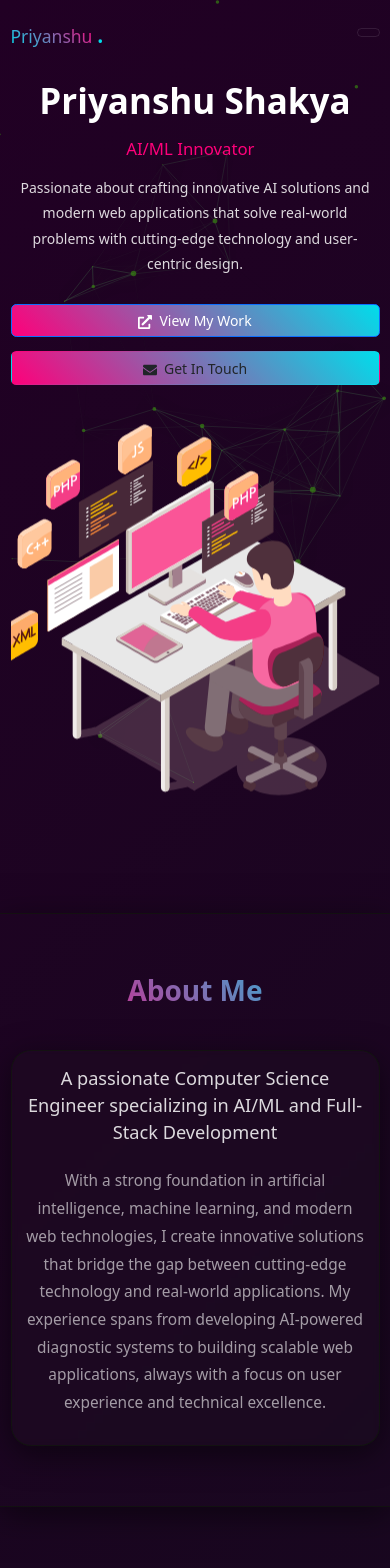
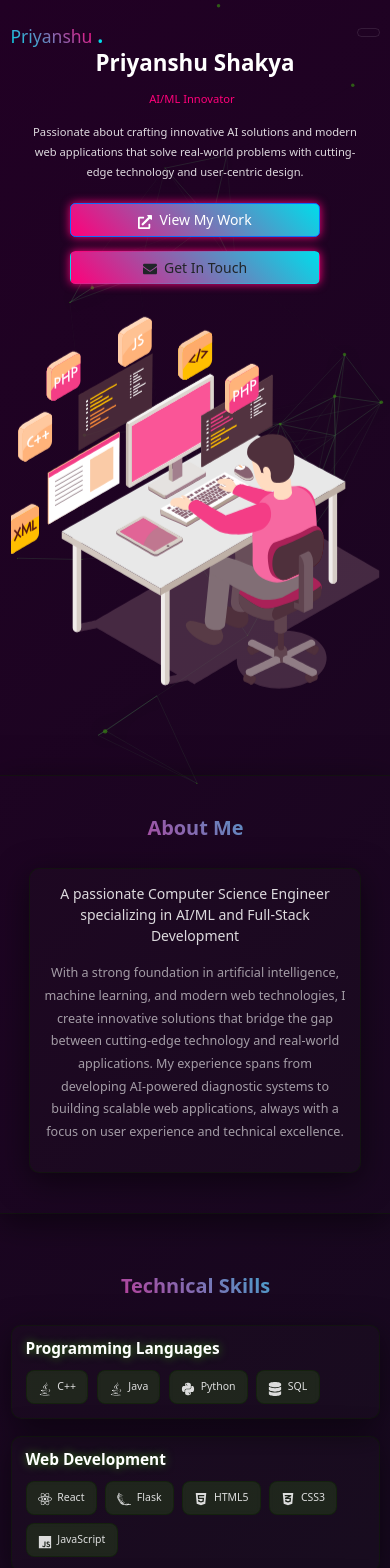
Before and after one commit to Priyanshu261202/my-portfolio, a React (Create React App) app: page / in a window 390 px wide. Shown: the top 1568 px of the page. Built offline with nearby package versions, Linux system fonts and the light colour scheme; the HTML template or start-up script is replaced by a standard one.

Commit message:
Update App.css

```diff
--- a/src/App.css
+++ b/src/App.css
@@ -67,6 +67,16 @@ body {
   padding: 80px 0;
   position: relative;
   z-index: 2;
+  opacity: 0;
+  transform: translateY(20px);
+  animation: fadeInUp 0.6s ease-out forwards;
+}
+
+@keyframes fadeInUp {
+  to {
+    opacity: 1;
+    transform: translateY(0);
+  }
 }
 
 .glass-section {
@@ -77,58 +87,71 @@ body {
 }
 
 .section-title {
-  font-size: clamp(2rem, 4vw, 3rem);
+  font-size: clamp(1.8rem, 3.5vw, 2.5rem);
   font-weight: 700;
   background: linear-gradient(45deg, var(--primary-color), var(--secondary-color));
   -webkit-background-clip: text;
   -webkit-text-fill-color: transparent;
   background-clip: text;
   text-align: center;
-  margin-bottom: 3rem;
+  margin-bottom: 2.5rem;
   text-shadow: 0 0 30px var(--particles-glow);
+  animation: pulseText 2s infinite ease-in-out;
+}
+
+@keyframes pulseText {
+  0%, 100% { transform: scale(1); }
+  50% { transform: scale(1.02); }
 }
 
 .hero-section {
   min-height: 100vh;
   display: flex;
   align-items: center;
-  padding: 100px 0;
+  padding: 80px 0;
   position: relative;
 }
 
 .hero-title {
-  font-size: clamp(2.5rem, 6vw, 4rem);
+  font-size: clamp(2rem, 5vw, 3.5rem);
   font-weight: 800;
   color: var(--text-primary);
   margin-bottom: 1rem;
+  transition: var(--transition-smooth);
 }
 
 .hero-subtitle {
-  font-size: clamp(1.2rem, 2.5vw, 1.6rem);
+  font-size: clamp(1rem, 2vw, 1.4rem);
   font-weight: 500;
   color: var(--primary-color);
   margin-bottom: 1rem;
+  animation: slideInLeft 1s ease-out;
+}
+
+@keyframes slideInLeft {
+  from { transform: translateX(-20px); opacity: 0; }
+  to { transform: translateX(0); opacity: 1; }
 }
 
 .hero-description {
-  font-size: clamp(1rem, 1.8vw, 1.2rem);
+  font-size: clamp(0.9rem, 1.6vw, 1.1rem);
   color: var(--text-secondary);
-  margin-bottom: 2rem;
-  max-width: 500px;
+  margin-bottom: 1.5rem;
+  max-width: 450px;
   line-height: 1.8;
 }
 
 .hero-buttons {
   display: flex;
-  gap: 1.5rem;
+  gap: 1.2rem;
   flex-wrap: wrap;
 }
 
 .btn {
-  padding: 1rem 2rem;
-  border-radius: 12px;
+  padding: 0.8rem 1.8rem;
+  border-radius: 10px;
   font-weight: 600;
-  font-size: 1rem;
+  font-size: 0.95rem;
   text-decoration: none;
   transition: var(--transition-smooth);
   border: none;
@@ -142,27 +165,26 @@ body {
 .btn-primary {
   background: linear-gradient(45deg, var(--primary-color), var(--secondary-color));
   color: var(--text-primary);
-  box-shadow: var(--primary-color);
+  box-shadow: 0 0 10px var(--primary-color);
   font-weight: 700;
 }
 
-.btn-primary:hover {
-  transform: translateY(-3px) scale(1.05);
-  box-shadow: 0 0 25px var(--particle-glow);
+.btn-primary:hover, .btn-primary:active {
+  transform: translateY(-2px) scale(1.05);
+  box-shadow: 0 0 20px var(--particle-glow);
   filter: brightness(1.1);
 }
 
 .btn-glass {
   background: linear-gradient(45deg, var(--primary-color), var(--secondary-color));
   color: var(--text-primary);
-  box-shadow: var(--primary-color);
+  box-shadow: 0 0 10px var(--primary-color);
   font-weight: 700;
 }
 
-.btn-glass:hover {
-  background: linear-gradient(45deg, var(--primary-color), var(--secondary-color));
-  transform: translateY(-3px) scale(1.05);
-  box-shadow: var(--shadow-glow);
+.btn-glass:hover, .btn-glass:active {
+  transform: translateY(-2px) scale(1.05);
+  box-shadow: 0 0 20px var(--shadow-glow);
   border-color: var(--primary-color);
 }
 
@@ -170,6 +192,7 @@ body {
   display: flex;
   justify-content: center;
   align-items: center;
+  animation: float 3s ease-in-out infinite;
 }
 
 .glass-card {
@@ -177,12 +200,19 @@ body {
   backdrop-filter: var(--glass-blur);
   -webkit-backdrop-filter: var(--glass-blur);
   border: 0.1px solid var(--glass-border);
-  border-radius: 20px;
-  padding: 2rem;
+  border-radius: 16px;
+  padding: 1.5rem;
   box-shadow: var(--shadow-glass);
   transition: var(--transition-smooth);
   position: relative;
   overflow: hidden;
+  opacity: 0;
+  transform: translateY(10px);
+  animation: slideInUp 0.5s ease-out forwards;
+}
+
+@keyframes slideInUp {
+  to { opacity: 1; transform: translateY(0); }
 }
 
 .glass-card::before {
@@ -197,121 +227,121 @@ body {
   transition: var(--transition-smooth);
 }
 
-.glass-card:hover {
-  transform: translateY(-5px) scale(1.02);
+.glass-card:hover, .glass-card:active {
+  transform: translateY(-3px) scale(1.02);
   background: rgba(81, 255, 0, 0.04);
   border-color: var(--glass-border);
-  box-shadow: var(--shadow-glow);
+  box-shadow: 0 0 15px var(--shadow-glow);
 }
 
-.glass-card:hover::before {
+.glass-card:hover::before, .glass-card:active::before {
   opacity: 1;
 }
 
 .about-card {
-  max-width: 800px;
+  max-width: 700px;
   margin: 0 auto;
   text-align: center;
 }
 
 .about-lead {
-  font-size: 1.3rem;
+  font-size: 1.2rem;
   font-weight: 500;
   color: var(--text-secondary);
-  margin-bottom: 1.5rem;
+  margin-bottom: 1.2rem;
 }
 
 .about-text {
-  font-size: 1.1rem;
+  font-size: 1rem;
   color: var(--text-tertiary);
   line-height: 1.8;
 }
 
 .skills-grid, .projects-grid, .experience-grid, .education-grid, .certificates-grid, .activities-grid, .contact-grid {
   display: grid;
-  grid-template-columns: repeat(auto-fit, minmax(300px, 1fr));
-  gap: 2rem;
-  margin-top: 2rem;
+  grid-template-columns: repeat(auto-fit, minmax(280px, 1fr));
+  gap: 1.5rem;
+  margin-top: 1.5rem;
 }
 
 .skill-category {
-  font-size: 1.4rem;
+  font-size: 1.3rem;
   font-weight: 600;
   color: var(--text-primary);
-  margin-bottom: 1rem;
+  margin-bottom: 0.8rem;
   text-shadow: 0 0 10px var(--particle-glow);
 }
 
 .skill-tags {
   display: flex;
   flex-wrap: wrap;
-  gap: 0.8rem;
+  gap: 0.6rem;
 }
 
 .skill-tag, .tech-tag {
-  padding: 0.6rem 1.2rem;
+  padding: 0.5rem 1rem;
   background: rgba(79, 255, 0, 0.1);
   border: 1px solid var(--glass-border);
-  border-radius: 10px;
-  font-size: 0.9rem;
+  border-radius: 8px;
+  font-size: 0.85rem;
   color: var(--text-secondary);
   transition: var(--transition-smooth);
   display: flex;
   align-items: center;
-  gap: 0.5rem;
+  gap: 0.4rem;
   backdrop-filter: blur(3px);
   -webkit-backdrop-filter: blur(5px);
 }
 
-.skill-tag:hover, .tech-tag:hover {
+.skill-tag:hover, .skill-tag:active, .tech-tag:hover, .tech-tag:active {
   background: linear-gradient(45deg, var(--primary-color), var(--secondary-color));
   color: var(--bg-primary);
   transform: translateY(-2px) scale(1.05);
-  box-shadow: 0 0 15px var(--particle-glow);
+  box-shadow: 0 0 12px var(--particle-glow);
   font-weight: 600;
 }
 
 .skill-icon {
-  font-size: 1.1rem;
+  font-size: 1rem;
 }
 
 .project-title, .experience-role, .education-institution {
-  font-size: 1.4rem;
+  font-size: 1.3rem;
   font-weight: 600;
   color: var(--text-primary);
-  margin-bottom: 0.8rem;
+  margin-bottom: 0.6rem;
   text-shadow: 0 0 10px var(--particle-glow);
 }
 
 .project-period, .experience-meta, .education-period {
-  font-size: 0.9rem;
+  font-size: 0.85rem;
   color: var(--text-tertiary);
-  margin-bottom: 1rem;
+  margin-bottom: 0.8rem;
   font-style: italic;
 }
 
 .project-description, .experience-description {
-  font-size: 1rem;
+  font-size: 0.95rem;
   color: var(--text-secondary);
-  margin-bottom: 1.5rem;
+  margin-bottom: 1.2rem;
   line-height: 1.7;
 }
 
 .project-tech {
   display: flex;
   flex-wrap: wrap;
-  gap: 0.6rem;
-  margin-bottom: 1.5rem;
+  gap: 0.5rem;
+  margin-bottom: 1.2rem;
 }
 
 .project-highlights, .experience-achievements {
   display: flex;
   flex-direction: column;
-  gap: 0.8rem;
+  gap: 0.6rem;
 }
 
 .highlight-item, .achievement-item {
-  font-size: 0.95rem;
+  font-size: 0.9rem;
   color: var(--text-tertiary);
   padding-left: 1rem;
   position: relative;
@@ -326,7 +356,7 @@ body {
 }
 
 .experience-company {
-  font-size: 1.2rem;
+  font-size: 1.1rem;
   font-weight: 500;
   color: var(--primary-color);
   text-shadow: 0 0 10px var(--particle-glow);
@@ -334,18 +364,18 @@ body {
 
 .experience-meta {
   display: flex;
-  gap: 1.5rem;
+  gap: 1.2rem;
   flex-wrap: wrap;
 }
 
 .education-degree {
-  font-size: 1.2rem;
+  font-size: 1.1rem;
   font-weight: 500;
   color: var(--secondary-color);
 }
 
 .certificate-title {
-  font-size: 1.1rem;
+  font-size: 1rem;
   font-weight: 600;
   color: var(--text-primary);
   text-align: center;
@@ -353,84 +383,84 @@ body {
 }
 
 .activity-text {
-  font-size: 1rem;
+  font-size: 0.95rem;
   color: var(--text-secondary);
   text-align: center;
 }
 
 .contact-lead {
-  font-size: 1.3rem;
+  font-size: 1.2rem;
   color: var(--text-secondary);
   text-align: center;
-  margin-bottom: 2rem;
+  margin-bottom: 1.5rem;
 }
 
 .contact-info h5 {
-  font-size: 1.2rem;
+  font-size: 1.1rem;
   font-weight: 600;
   color: var(--text-primary);
-  margin-bottom: 0.8rem;
+  margin-bottom: 0.6rem;
   text-shadow: 0 0 10px var(--particle-glow);
 }
 
 .contact-info a, .contact-info span {
-  font-size: 1rem;
+  font-size: 0.95rem;
   color: var(--text-secondary);
   text-decoration: none;
   transition: var(--transition-smooth);
 }
 
-.contact-info a:hover {
+.contact-info a:hover, .contact-info a:active {
   color: var(--primary-color);
   text-shadow: 0 0 10px var(--particle-glow);
 }
 
 .social-section {
   text-align: center;
-  margin-top: 3rem;
+  margin-top: 2.5rem;
 }
 
 .social-section h4 {
-  font-size: 1.4rem;
+  font-size: 1.3rem;
   font-weight: 600;
   color: var(--text-primary);
-  margin-bottom: 1.5rem;
+  margin-bottom: 1.2rem;
   text-shadow: 0 0 10px var(--particle-glow);
 }
 
 .social-links {
   display: flex;
   justify-content: center;
-  gap: 1.5rem;
+  gap: 1.2rem;
   flex-wrap: wrap;
 }
 
 .social-link {
-  padding: 1rem 2rem;
-  font-size: 1rem;
+  padding: 0.8rem 1.8rem;
+  font-size: 0.95rem;
   color: var(--text-primary);
   text-decoration: none;
   transition: var(--transition-smooth);
   display: flex;
   align-items: center;
-  gap: 0.8rem;
+  gap: 0.6rem;
   font-weight: 500;
 }
 
-.social-link:hover {
+.social-link:hover, .social-link:active {
   background: linear-gradient(45deg, var(--primary-color), var(--secondary-color));
   color: var(--bg-primary);
-  transform: translateY(-3px) scale(1.05);
-  box-shadow: 0 0 20px var(--particle-glow);
+  transform: translateY(-2px) scale(1.05);
+  box-shadow: 0 0 15px var(--particle-glow);
   font-weight: 600;
 }
 
 .social-icon {
-  font-size: 1.2rem;
+  font-size: 1.1rem;
 }
 
 .footer {
-  padding: 3rem 0;
+  padding: 2.5rem 0;
   text-align: center;
   background: var(--glass-bg);
   backdrop-filter: var(--glass-blur);
@@ -439,7 +469,7 @@ body {
 }
 
 .footer p {
-  font-size: 1rem;
+  font-size: 0.95rem;
   color: var(--text-tertiary);
 }
 
@@ -449,8 +479,9 @@ body {
   50% { transform: translateY(-10px); }
 }
 
-.hero-animation-container {
-  animation: float 3s ease-in-out infinite;
+@keyframes pulse {
+  0%, 100% { transform: scale(1); }
+  50% { transform: scale(1.03); }
 }
 
 /* Scrollbar Styling */
@@ -477,16 +508,36 @@ body {
   color: var(--bg-primary);
 }
 
-/* Media Queries */
+/* Media Queries for Mobile */
 @media (max-width: 768px) {
+  html {
+    font-size: 15px;
+  }
+
   .section {
-    padding: 60px 0;
+    padding: 50px 0;
+    animation-delay: 0.1s;
   }
 
   .hero-section {
     text-align: center;
     min-height: 80vh;
-    padding: 80px 0;
+    padding: 60px 0;
+  }
+
+  .hero-title {
+    font-size: clamp(1.8rem, 4.5vw, 2.8rem);
+  }
+
+  .hero-subtitle {
+    font-size: clamp(0.9rem, 1.8vw, 1.2rem);
+  }
+
+  .hero-description {
+    font-size: clamp(0.85rem, 1.5vw, 1rem);
+    max-width: 90%;
+    margin-left: auto;
+    margin-right: auto;
   }
 
   .hero-buttons {
@@ -495,27 +546,83 @@ body {
     gap: 1rem;
   }
 
+  .btn {
+    padding: 0.7rem 1.5rem;
+    font-size: 0.9rem;
+    width: 100%;
+    max-width: 250px;
+    margin: 0 auto;
+  }
+
   .hero-animation-container {
-    margin-top: 2rem;
+    margin-top: 1.5rem;
+    transform: scale(0.9);
+  }
+
+  .section-title {
+    font-size: clamp(1.6rem, 3vw, 2rem);
+    margin-bottom: 2rem;
+  }
+
+  .glass-card {
+    padding: 1.2rem;
+    border-radius: 12px;
+    animation-delay: 0.2s;
   }
 
   .skills-grid, .projects-grid, .experience-grid, .education-grid, .certificates-grid, .activities-grid, .contact-grid {
     grid-template-columns: 1fr;
-    gap: 1.5rem;
+    gap: 1.2rem;
   }
 
-  .glass-card {
-    padding: 1.5rem;
+  .about-card {
+    max-width: 90%;
+  }
+
+  .about-lead {
+    font-size: 1.1rem;
+  }
+
+  .about-text {
+    font-size: 0.95rem;
+  }
+
+  .skill-category {
+    font-size: 1.2rem;
+  }
+
+  .skill-tag, .tech-tag {
+    font-size: 0.8rem;
+    padding: 0.4rem 0.8rem;
+  }
+
+  .project-title, .experience-role, .education-institution {
+    font-size: 1.2rem;
+  }
+
+  .project-description, .experience-description {
+    font-size: 0.9rem;
   }
 
   .social-links {
     flex-direction: column;
     align-items: center;
+    gap: 1rem;
+  }
+
+  .social-link {
+    width: 100%;
+    max-width: 250px;
+    justify-content: center;
   }
 
   .experience-meta {
     flex-direction: column;
     gap: 0.5rem;
+  }
+
+  .footer {
+    padding: 2rem 0;
   }
 }
 
@@ -524,17 +631,83 @@ body {
     font-size: 14px;
   }
 
+  .section {
+    padding: 40px 0;
+  }
+
+  .hero-section {
+    padding: 50px 0;
+  }
+
+  .hero-title {
+    font-size: clamp(1.6rem, 4vw, 2.5rem);
+  }
+
+  .hero-subtitle {
+    font-size: clamp(0.8rem, 1.6vw, 1rem);
+  }
+
+  .hero-description {
+    font-size: clamp(0.8rem, 1.4vw, 0.95rem);
+  }
+
   .hero-animation-container lottie-player {
-    height: 200px !important;
-    width: 200px !important;
+    height: 180px !important;
+    width: 180px !important;
   }
 
   .glass-card {
     padding: 1rem;
+    border-radius: 10px;
   }
 
   .btn {
-    padding: 0.8rem 1.5rem;
+    padding: 0.6rem 1.2rem;
+    font-size: 0.85rem;
+  }
+
+  .section-title {
+    font-size: clamp(1.4rem, 2.8vw, 1.8rem);
+  }
+
+  .about-lead {
+    font-size: 1rem;
+  }
+
+  .about-text {
+    font-size: 0.9rem;
+  }
+
+  .skill-category {
+    font-size: 1.1rem;
+  }
+
+  .skill-tag, .tech-tag {
+    font-size: 0.75rem;
+  }
+
+  .project-title, .experience-role, .education-institution {
+    font-size: 1.1rem;
+  }
+
+  .project-description, .experience-description {
+    font-size: 0.85rem;
+  }
+
+  .contact-lead {
+    font-size: 1.1rem;
+  }
+
+  .contact-info h5 {
+    font-size: 1rem;
+  }
+
+  .social-section h4 {
+    font-size: 1.2rem;
+  }
+
+  .social-link {
+    padding: 0.7rem 1.5rem;
     font-size: 0.9rem;
   }
 }
```
